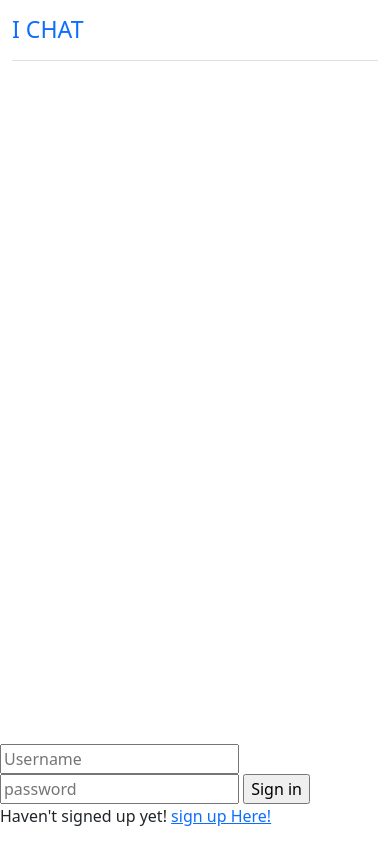
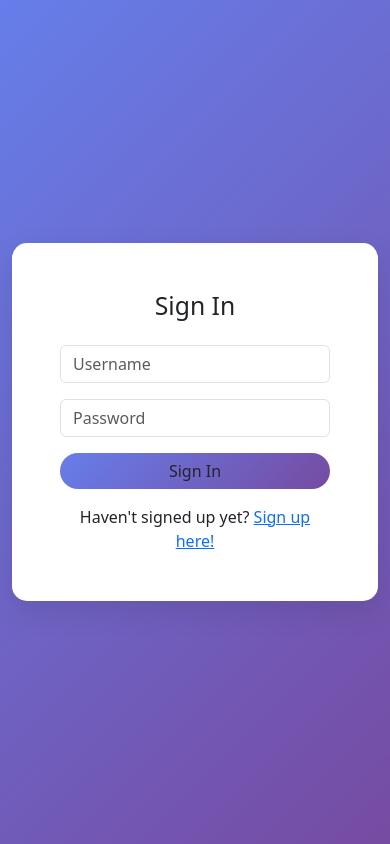
Before and after one commit to Ashenafi-adola/Ichat, a Django app: a page that uses Ichat/core/templates/core/sign_in_sign_up.html in a window 390 px wide. Run offline with Django 5.2, Linux system fonts and the light colour scheme.

Commit message:
change the default usercreationform to custom user user creation form

```diff
--- a/Ichat/core/templates/core/sign_in_sign_up.html
+++ b/Ichat/core/templates/core/sign_in_sign_up.html
@@ -1,27 +1,75 @@
-{% extends 'core/base.html' %}
-
-{% block content %}
+<!DOCTYPE html>
+<html lang="en">
+<head>
+    <meta charset="UTF-8">
+    <meta name="viewport" content="width=device-width, initial-scale=1.0">
+    <title>Sign In / Sign Up</title>
+    <!-- Bootstrap CSS -->
+    <link href="https://cdn.jsdelivr.net/npm/bootstrap@5.3.0/dist/css/bootstrap.min.css" rel="stylesheet">
     <style>
-    .helptext{
+        body {
+            background: linear-gradient(135deg, #667eea 0%, #764ba2 100%);
+            min-height: 100vh;
+            display: flex;
+            align-items: center;
+            justify-content: center;
+        }
+        .card {
+            border: none;
+            border-radius: 15px;
+            box-shadow: 0 10px 30px rgba(0,0,0,0.1);
+        }
+        .helptext {
             display: none;
         }
+        .btn-custom {
+            background: linear-gradient(135deg, #667eea 0%, #764ba2 100%);
+            border: none;
+            border-radius: 25px;
+        }
+        .btn-custom:hover {
+            transform: translateY(-2px);
+            box-shadow: 0 5px 15px rgba(0,0,0,0.2);
+        }
     </style>
-<div>
+</head>
+<body>
+    <div class="container">
+        <div class="row justify-content-center">
+            <div class="col-md-6 col-lg-4">
+                <div class="card">
+                    <div class="card-body p-5">
                         {% if page == 'signup' %}
+                        <h2 class="card-title text-center mb-4">Sign Up</h2>
                         <form action="" method="post">
                             {% csrf_token %}
+                            <div>
                                 {{form}}
-        <input type="submit" value="Sign Up">
-        <p>Already have an account! <a href="{% url 'log-in' %}">Sign in Here!</a></p>
+                            </div>
+                            <button type="submit" class="btn btn-custom w-100 mb-3">Sign Up</button>
+                            <p class="text-center mb-0">Already have an account? <a href="{% url 'log-in' %}">Sign in here!</a></p>
                         </form>
                         {% else %}
+                        <h2 class="card-title text-center mb-4">Sign In</h2>
                         <form action="" method="post">
                             {% csrf_token %}
-        <input type="text" name="username" placeholder="Username">
-        <input type="password" name="password" id="" placeholder="password">
-        <input type="submit" value="Sign in">
-        <p>Haven't signed up yet! <a href="{% url 'sign-up' %}">sign up Here!</a></p>
+                            <div class="mb-3">
+                                <input type="text" name="username" class="form-control" placeholder="Username" required>
+                            </div>
+                            <div class="mb-3">
+                                <input type="password" name="password" class="form-control" placeholder="Password" required>
+                            </div>
+                            <button type="submit" class="btn btn-custom w-100 mb-3">Sign In</button>
+                            <p class="text-center mb-0">Haven't signed up yet? <a href="{% url 'sign-up' %}">Sign up here!</a></p>
                         </form>
                         {% endif %}
                     </div>
-{% endblock %}
+                </div>
+            </div>
+        </div>
+    </div>
+
+    <!-- Bootstrap JS -->
+    <script src="https://cdn.jsdelivr.net/npm/bootstrap@5.3.0/dist/js/bootstrap.bundle.min.js"></script>
+</body>
+</html>
--- a/Ichat/core/views.py
+++ b/Ichat/core/views.py
@@ -1,5 +1,5 @@
 from django.shortcuts import render, redirect
-from . forms import GroupForm, ChannelForm, GroupMessageForm, FriendMessageForm, ChannelMessageForm, CommentForm
+from . forms import GroupForm, ChannelForm, GroupMessageForm, FriendMessageForm, ChannelMessageForm, CommentForm, CustomUserCreationForm
 from . models import Group, FriendMessage, GroupMessage, ChannelMessage, Channel, ChannelMessageComment
 from django.contrib.auth.forms import UserCreationForm
 from django.contrib.auth import login, logout, authenticate
@@ -10,9 +10,9 @@ import os
 
 def sign_up(request):
     page = 'signup'
-    form = UserCreationForm()
+    form = CustomUserCreationForm()
     if request.method == "POST":
-        form = UserCreationForm(request.POST)
+        form = CustomUserCreationForm(request.POST)
         if form.is_valid():
             user = form.save(commit=False)
             form.username = user.username.lower()
```
Also changed, not shown: Ichat/core/forms.py (+16 -1 lines), Ichat/core/templates/core/group.html (+4 -4 lines), Ichat/core/templates/core/profile.html (+17 -11 lines). Lines whose indentation alone changed are shown as unchanged.
